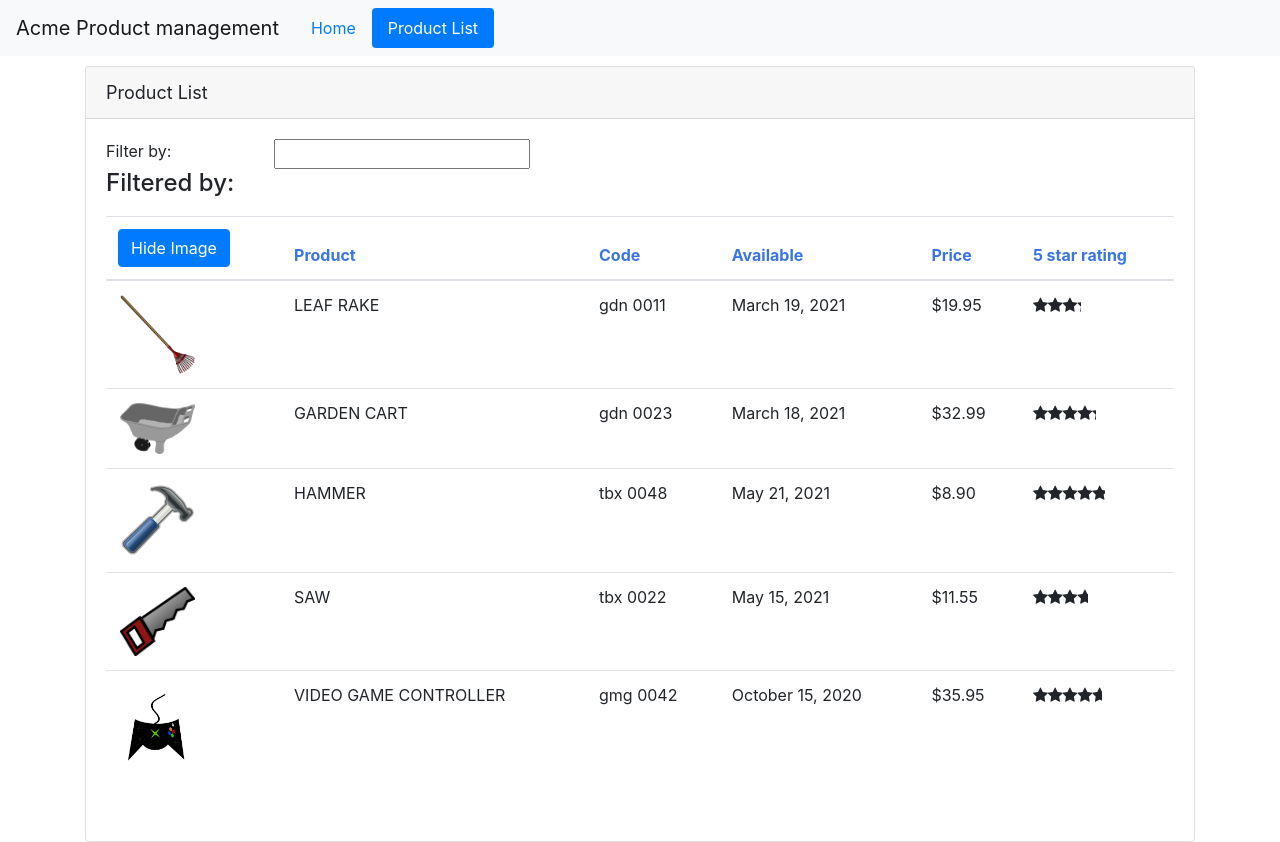
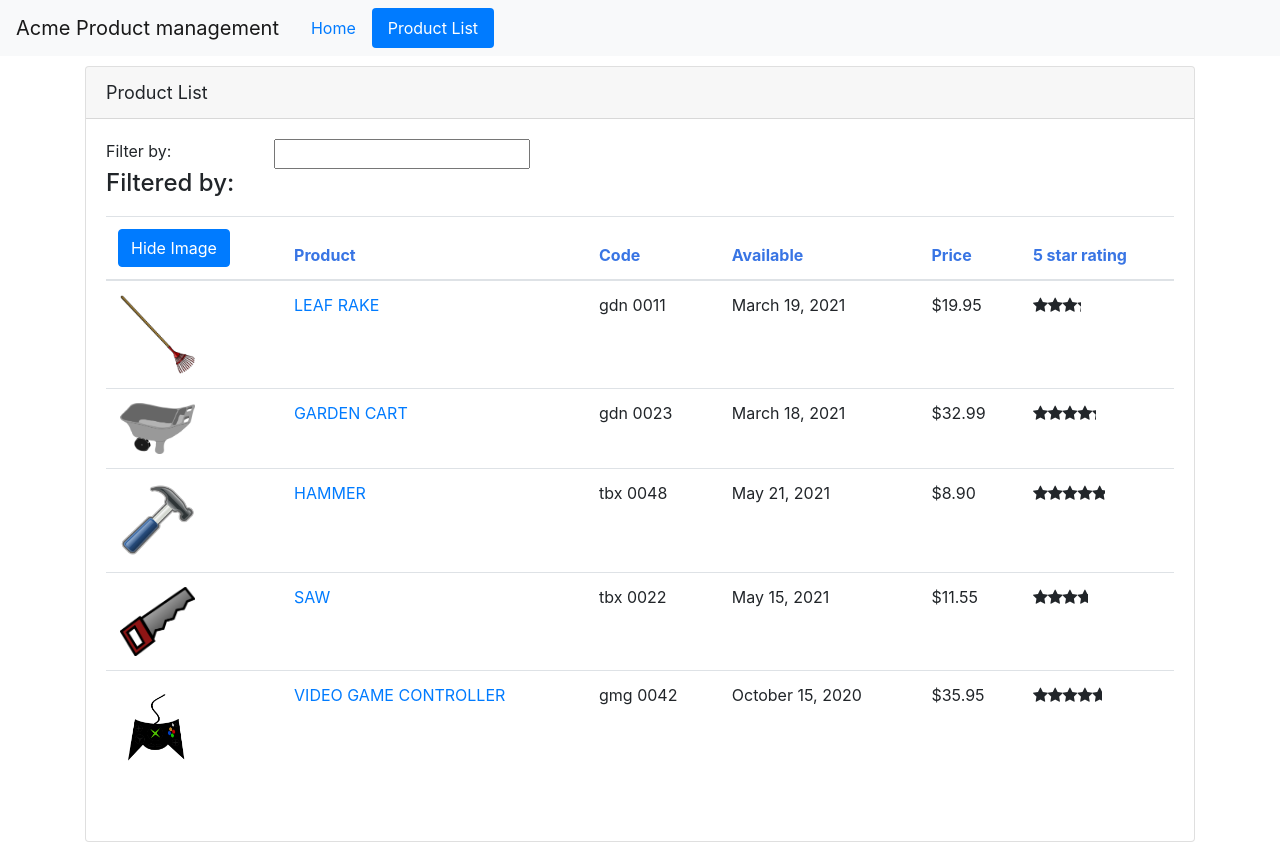
Before and after one commit to tomvictor/try_angular, an Angular app in the folder apm/: page /products in a window 1280 px wide. Built offline with nearby package versions, Linux system fonts and the light colour scheme.

Commit message:
product detail route

```diff
--- a/apm/src/app/products/product-detail.component.html
+++ b/apm/src/app/products/product-detail.component.html
@@ -1,5 +1,13 @@
 <div class="card">
     <div class="card-header">
-        {{pageTitle}}
+        {{pageTitle + ' : ' + product?.productName}}
+    </div>
+
+    <div class="card-footer">
+        <button class="btn btn-outline-secndary"
+        style="width: 80px;"
+        (click)='onBack()'>
+            <i class="fa fa-chevron-left"></i> Back
+        </button>
     </div>
 </div>
--- a/apm/src/app/products/product-detail.component.ts
+++ b/apm/src/app/products/product-detail.component.ts
@@ -1,4 +1,6 @@
 import { Component, OnInit } from '@angular/core';
+import { ActivatedRoute, Router } from '@angular/router';
+import { IProduct } from './product';
 
 @Component({
   selector: 'pm-product-detail',
@@ -8,10 +10,26 @@ import { Component, OnInit } from '@angular/core';
 export class ProductDetailComponent implements OnInit {
 
   pageTitle:string = 'Product Detail'
-
-  constructor() { }
+  product: IProduct|undefined;
+  constructor(private route : ActivatedRoute, private router : Router) { }
 
   ngOnInit(): void {
+    const id = Number(this.route.snapshot.paramMap.get('id'));
+    this.pageTitle += `: ${id}`;
+    this.product = {
+      "productId": 1,
+      "productName": "Leaf Rake",
+      "productCode": "GDN-0011",
+      "releaseDate": "March 19, 2021",
+      "description": "Leaf rake with 48-inch wooden handle.",
+      "price": 19.95,
+      "starRating": 3.2,
+      "imageUrl": "assets/images/leaf_rake.png"
+    }
+  }
+
+  onBack():void{
+    this.router.navigate(['/products']);
   }
 
 }
--- a/apm/src/app/products/produt-list.component.html
+++ b/apm/src/app/products/produt-list.component.html
@@ -39,7 +39,9 @@
                             [style.margin.px] = 'imageMargin'
                             >
                         </td>
-                        <td>{{product.productName|uppercase}}</td>
+                        <td><a [routerLink]="['/products',product.productId]">
+                            {{product.productName|uppercase}}
+                        </a></td>
                         <td>{{product.productCode|lowercase|convertToSpaces:'-'}}</td>
                         <td>{{product.releaseDate}}</td>
                         <td>{{product.price|currency:'USD':'symbol':'1.2-2'|lowercase }}</td>
```
